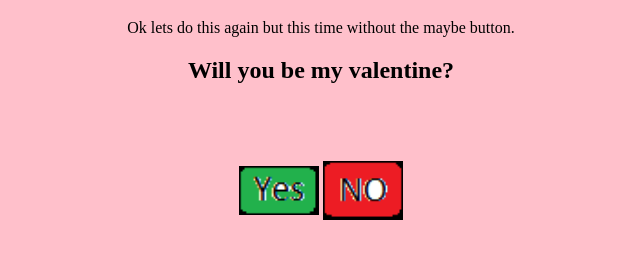
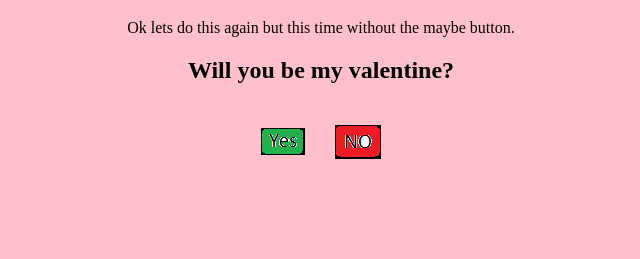
Before and after one commit to ACEAGEN/Valentine, a plain HTML site: page Maybe.html in a window 1280 px wide. Shown: the part 459-718 px from the top of the page, without its empty margins (319-959 px from the left). Drawn offline with Linux system fonts and the light colour scheme.

Commit message:
Update Maybe.html

```diff
--- a/Maybe.html
+++ b/Maybe.html
@@ -9,13 +9,13 @@
   <center><br><br><br><br><br>
   <img src=https://media.tenor.com/EPcCTT-qwZwAAAAM/maybe-shy.gif>
   <center>
-  <H1>WHAT DO YOU MEAN BY MAYBE?</H1><p>Ok lets do this again but this time without the maybe button.<h2>Will you be my valentine?</h2></p><br><br><br>
+  <H1>WHAT DO YOU MEAN BY MAYBE?</H1><p>Ok lets do this again but this time without the maybe button.<h2>Will you be my valentine?</h2></p><br>
   <table border=0>
    <td width=70>
-   <a href="Yes.html"><img src="https://github.com/ACEAGEN/Valentine/blob/main/Yes2.png?raw=true" width=80></a>
+   <a href="Yes.html"><img src="https://github.com/ACEAGEN/Valentine/blob/main/Yes2.png?raw=true"></a>
    </td>
     <td>
-   <a href="NO.html" ><img src="https://github.com/ACEAGEN/Valentine/blob/main/NO2.png?raw=true" width=80></a>
+   <a href="NO.html" ><img src="https://github.com/ACEAGEN/Valentine/blob/main/NO2.png?raw=true"></a>
    </td>
 </tr>
   </table>
```
